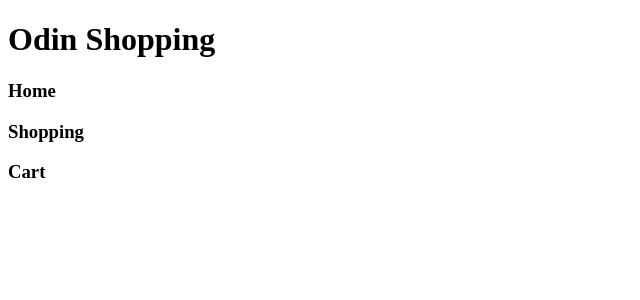
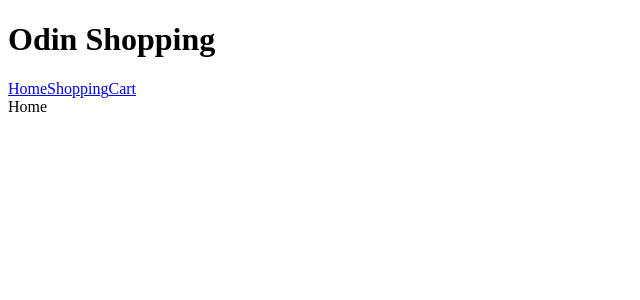
Before and after one commit to JBisquick/shopping-cart, a React (Vite) app: page / in a window 1280 px wide. Shown: the top 300 px of the page, without its empty margins (0-640 px from the left). Built offline with nearby package versions, Linux system fonts and the light colour scheme.

Commit message:
Add routing between home, shopping, and cart page

```diff
--- a/package.json
+++ b/package.json
@@ -11,7 +11,8 @@
   },
   "dependencies": {
     "react": "^18.2.0",
-    "react-dom": "^18.2.0"
+    "react-dom": "^18.2.0",
+    "react-router-dom": "^6.22.3"
   },
   "devDependencies": {
     "@types/react": "^18.2.66",
--- a/src/App.jsx
+++ b/src/App.jsx
@@ -1,9 +1,22 @@
+import { useParams } from 'react-router-dom';
 import Navigation from './components/Navigation';
+import Home from './components/Home';
+import Cart from './components/Cart';
+import Shopping from './components/Shopping';
 
 function App() {
+  const { name } = useParams();
+
   return (
     <div>
       <Navigation></Navigation>
+      {name === 'shopping' ? (
+        <Shopping></Shopping>
+      ) : name === 'cart' ? (
+        <Cart></Cart>
+      ) : (
+        <Home></Home>
+      )}
     </div>
   );
 }
--- /dev/null
+++ b/src/ErrorPage.jsx
@@ -0,0 +1,12 @@
+import { Link } from 'react-router-dom';
+
+const ErrorPage = () => {
+  return (
+    <div>
+      <h1>Oh no, this route doesn't exist!</h1>
+      <Link to="/">You can go back to the home page by clicking here, though!</Link>
+    </div>
+  );
+};
+
+export default ErrorPage;
--- /dev/null
+++ b/src/Router.jsx
@@ -0,0 +1,21 @@
+import { createBrowserRouter, RouterProvider } from 'react-router-dom';
+import App from './App';
+import ErrorPage from './ErrorPage';
+
+const Router = () => {
+  const router = createBrowserRouter([
+    {
+      path: '/',
+      element: <App />,
+      errorElement: <ErrorPage />
+    },
+    {
+      path: '/:name',
+      element: <App />
+    }
+  ]);
+
+  return <RouterProvider router={router} />;
+};
+
+export default Router;
--- /dev/null
+++ b/src/components/Cart.jsx
@@ -0,0 +1,5 @@
+function Cart() {
+  return <div>Cart</div>;
+}
+
+export default Cart;
--- /dev/null
+++ b/src/components/Home.jsx
@@ -0,0 +1,5 @@
+function Home() {
+  return <div>Home</div>;
+}
+
+export default Home;
--- a/src/components/Navigation.jsx
+++ b/src/components/Navigation.jsx
@@ -1,11 +1,13 @@
+import { Link } from 'react-router-dom';
+
 function Navigation() {
   return (
     <div>
       <h1>Odin Shopping</h1>
       <div>
-        <h3>Home</h3>
-        <h3>Shopping</h3>
-        <h3>Cart</h3>
+        <Link to="/">Home</Link>
+        <Link to="/shopping">Shopping</Link>
+        <Link to="/cart">Cart</Link>
       </div>
     </div>
   );
--- /dev/null
+++ b/src/components/Shopping.jsx
@@ -0,0 +1,5 @@
+function Shopping() {
+  return <div>Shopping</div>;
+}
+
+export default Shopping;
--- a/src/main.jsx
+++ b/src/main.jsx
@@ -1,9 +1,9 @@
 import React from 'react';
 import ReactDOM from 'react-dom/client';
-import App from './App.jsx';
+import Router from './Router';
 
 ReactDOM.createRoot(document.getElementById('root')).render(
   <React.StrictMode>
-    <App />
+    <Router></Router>
   </React.StrictMode>
 );
```
Also changed, not shown: 1 other file (tests, documents, lock files or other folders).
